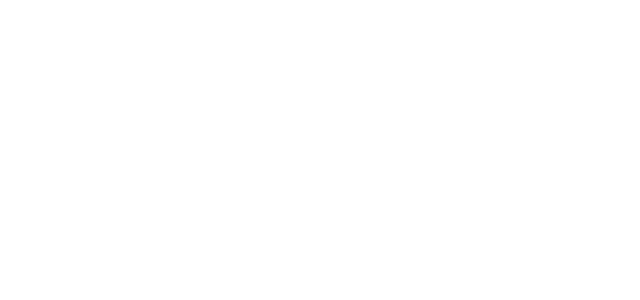
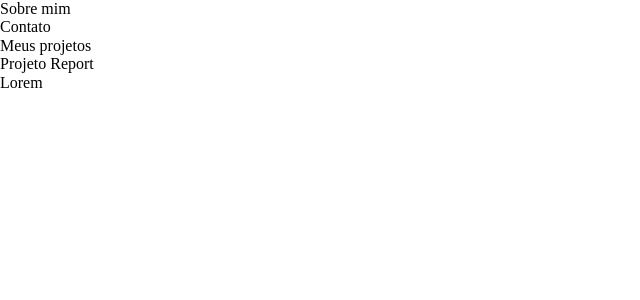
Before and after one commit to guipacheco2/Guilherme_Pacheco_JAMStackAlura, a Next.js app: page / in a window 1280 px wide. Shown: the top 300 px of the page, without its empty margins (0-640 px from the left). Built offline with nearby package versions, Linux system fonts and the light colour scheme.

Commit message:
Scaffold page components

```diff
--- a/src/pages/index.tsx
+++ b/src/pages/index.tsx
@@ -1,5 +1,61 @@
 import React from 'react'
 
+const Card = DummyComponent
+const CardImage = DummyComponent
+const CardList = DummyComponent
+const CardText = DummyComponent
+const CardTitle = DummyComponent
+const Footer = DummyComponent
+const Header = DummyComponent
+const Link = DummyComponent
+const Logo = DummyComponent
+const Menu = DummyComponent
+const MenuSpacer = DummyComponent
+const Page = DummyComponent
+const Section = DummyComponent
+const SectionTitle = DummyComponent
+const SocialMediaIcon = DummyComponent
+
+function DummyComponent({
+  children,
+}: {
+  featured?: boolean
+  children?: React.ReactNode
+}): JSX.Element {
+  return <div>{children}</div>
+}
+
 export default function HomePage(): JSX.Element {
-  return <div />
+  return (
+    <Page>
+      <Header>
+        <Menu>
+          <Logo />
+          <MenuSpacer />
+          <Link>Sobre mim</Link>
+          <Link>Contato</Link>
+        </Menu>
+      </Header>
+
+      <Section>
+        <SectionTitle>Meus projetos</SectionTitle>
+
+        <CardList>
+          <Card featured={false}>
+            <CardImage />
+            <CardTitle>Projeto Report</CardTitle>
+            <CardText>Lorem</CardText>
+          </Card>
+        </CardList>
+      </Section>
+
+      <Footer>
+        <Menu>
+          <SocialMediaIcon />
+          <SocialMediaIcon />
+          <SocialMediaIcon />
+        </Menu>
+      </Footer>
+    </Page>
+  )
 }
```
